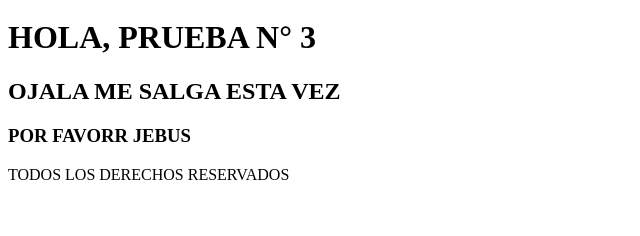
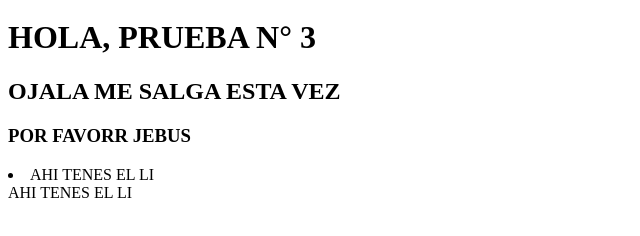
Before and after one commit to luiggina1705/prueba-3-gitbranch, a plain HTML site: page index.html in a window 1280 px wide. Shown: the part 384-620 px from the top of the page, without its empty margins (0-640 px from the left). Drawn offline with Linux system fonts and the light colour scheme.

Commit message:
li index.html

```diff
--- a/index.html
+++ b/index.html
@@ -21,7 +21,7 @@
     <h3> POR FAVORR JEBUS </h3>
 
     <footer>
-        <p> TODOS LOS DERECHOS RESERVADOS </p>
-    </footer>
+        <li> AHI TENES EL LI</li>
+    </footer>AHI TENES EL LI
 </body>
 </html>
```
